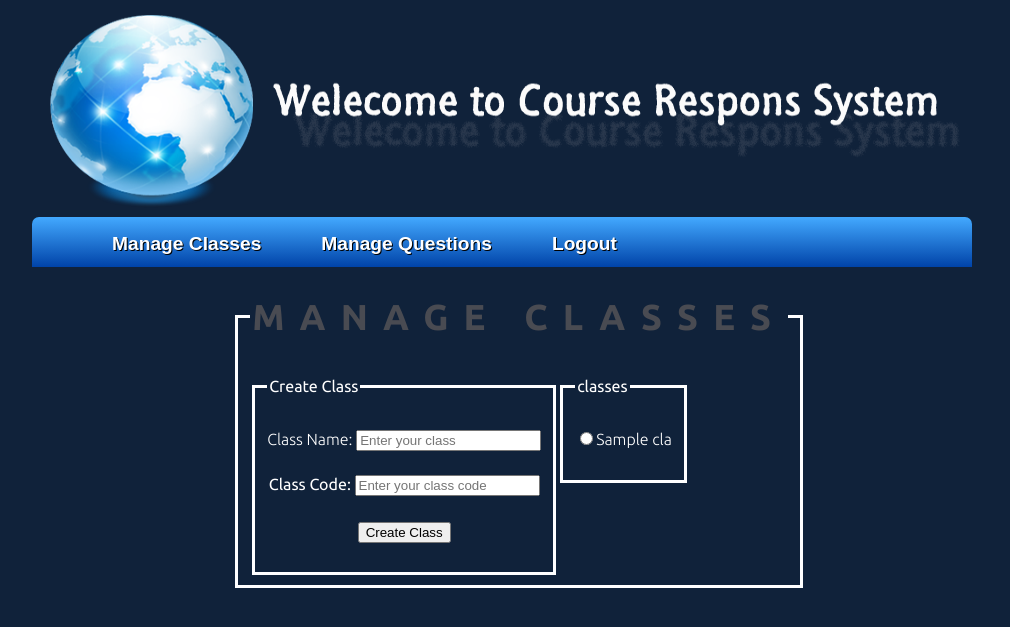
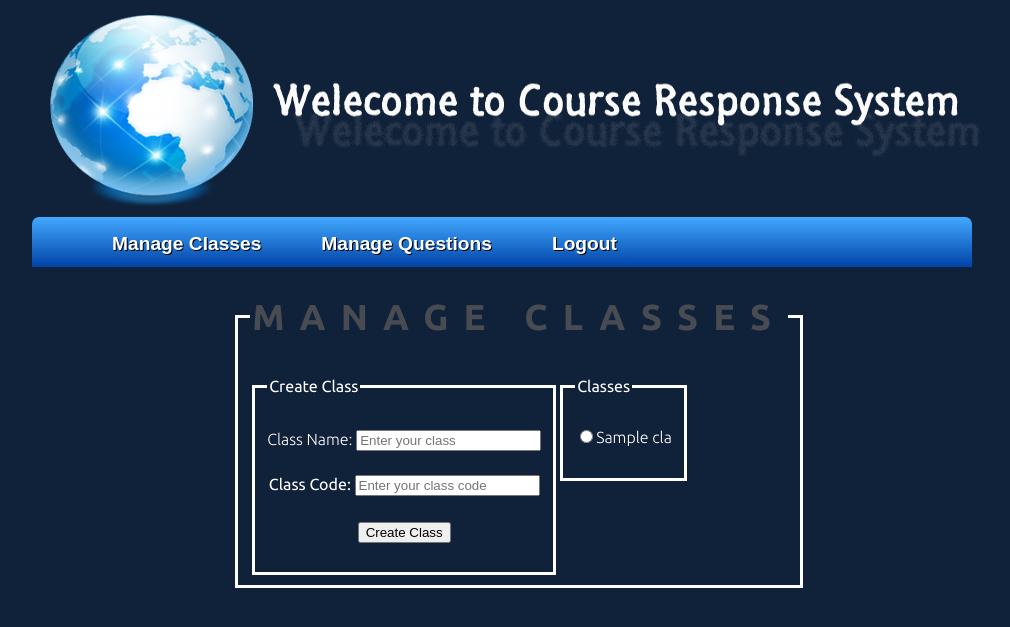
Before and after one commit to ultlittlechill/CourseResponseSystem, a Flask app: page /controlPanel in a window 1280 px wide. Shown: the top 627 px of the page, without its empty margins (138-1148 px from the left). Run offline with Flask 2, Linux system fonts and the light colour scheme; the visitor is signed in with stand-in values (Sample User, id 1); a database or web service that is not in the repository returns one stand-in record (values such as "Sample title"); parts of the project's set-up code (start-up, migrations or seed data) failed here and were passed over; some libraries are stand-ins or nearby versions.

Commit message:
fix header image

```diff
--- a/CRS/server.py
+++ b/CRS/server.py
@@ -63,6 +63,7 @@ def logout():
 def controlPanel():
     conn=connectToDB()
     cur = conn.cursor(cursor_factory=psycopg2.extras.DictCursor)
+    i=1
     if 'username' in session:
         query = "select * from class "
         cur.execute(query)
@@ -76,16 +77,17 @@ def controlPanel():
              VALUES (%s, %s);""",[classnumber,classname] )
 
             conn.commit()
+            mess="your calss has been added!"
 
 
             query = "select * from class "
             print query
             cur.execute(query)
             results = cur.fetchall()
-            return  render_template('controlPanel.html',results=results)
+            return  render_template('controlPanel.html',results=results,i=i, mess=mess)
     if 'username' not in session:
         return  redirect(url_for('mainIndex'))
-    return render_template('controlPanel.html',results=results)
+    return render_template('controlPanel.html',results=results,i=i)
 if __name__ == '__main__':
     app.debug=True
     app.run(host='0.0.0.0', port=8080)
--- a/CRS/templates/controlPanel.html
+++ b/CRS/templates/controlPanel.html
@@ -8,7 +8,7 @@
 
 
 
-        <form method="post" style="float:center;">
+        <form method="post" style="float:center;" >
 
 				<fieldset class="sf" style="color:White; border-width:3px; "  >
             <legend ><h1>Manage Classes</h1></legend>
@@ -23,17 +23,19 @@
 				</p>Class Code:
 				<input id="classnumber" name="classnumber" style="color:black;"  required="required" type="text" placeholder="Enter your class code"/>
 				<p>
-					<input type="submit" value="Create Class" style="color:black;"/>
+					<input type="submit" value="Create Class" alert('Hello world!') style="color:black;"/>
 					</p>
 				</fieldset>
 
 				<fieldset class="sf" style="color:White; border-width:3px;float:left "  >
-            <legend >classes</legend>
+            <legend >Classes</legend>
 
             {% for r in results %}
-                <p>
+                <span>
+               <p>
                <input type="radio">{{r[1]}}
                </p>
+              </<span>
             {% endfor %}
 
             </fieldset>
@@ -46,7 +48,6 @@
 
 
 
-</section>
 
 
 {% endblock %}
--- a/CRS/templates/layout.html
+++ b/CRS/templates/layout.html
@@ -16,7 +16,7 @@
 
 
   <script src='js/device.min.js'></script>
-  <div class="content_resize" align="center"> <img src="static/images/CRS.png" width="1000" height="200" alt="" class="ctop" />
+  <div class="content_resize" align="center"> <img src="static/images/header.png" width="1000" height="200" alt="" class="ctop" />
   {% if 'username' in session %}
   <div id="menubar">
         <ul id="nav">
--- a/CRS/templates/login.html
+++ b/CRS/templates/login.html
@@ -17,7 +17,7 @@
 					<label for="password" class="youpasswd" data-icon="p">  password: </label>
 					<input id="password" name="password" style="color:black;" required="required" type="password" placeholder="eg. X8df!90EO" />
 				</p>
-					<input type="submit" value="Login" style="color:black;"/>
+					<button type="submit" style="color:black;"><a> Login </a></button>
 				</fieldset>
 			</form>
 		</center>
```
Also changed, not shown: CRS/static/images/CRS.png (deleted), CRS/static/images/header.png (added), CRS/static/images/remove.png (added).
